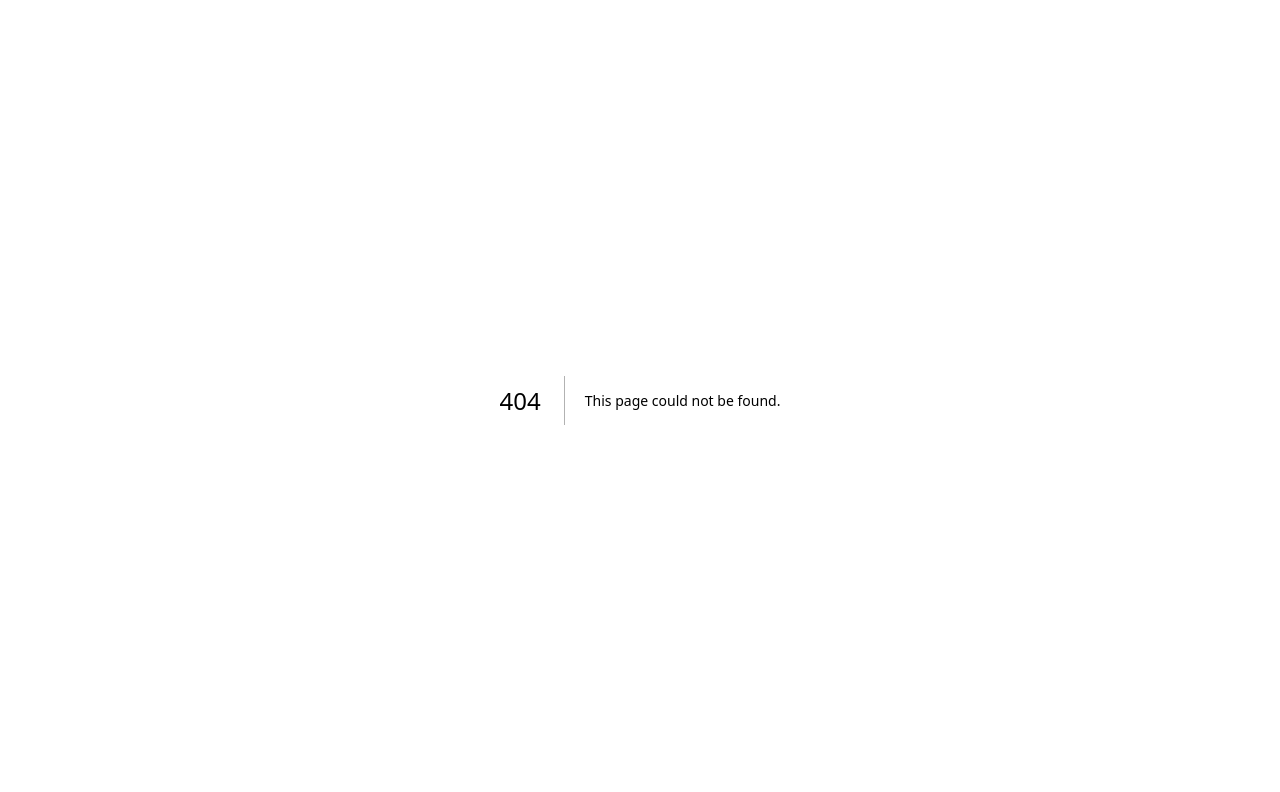
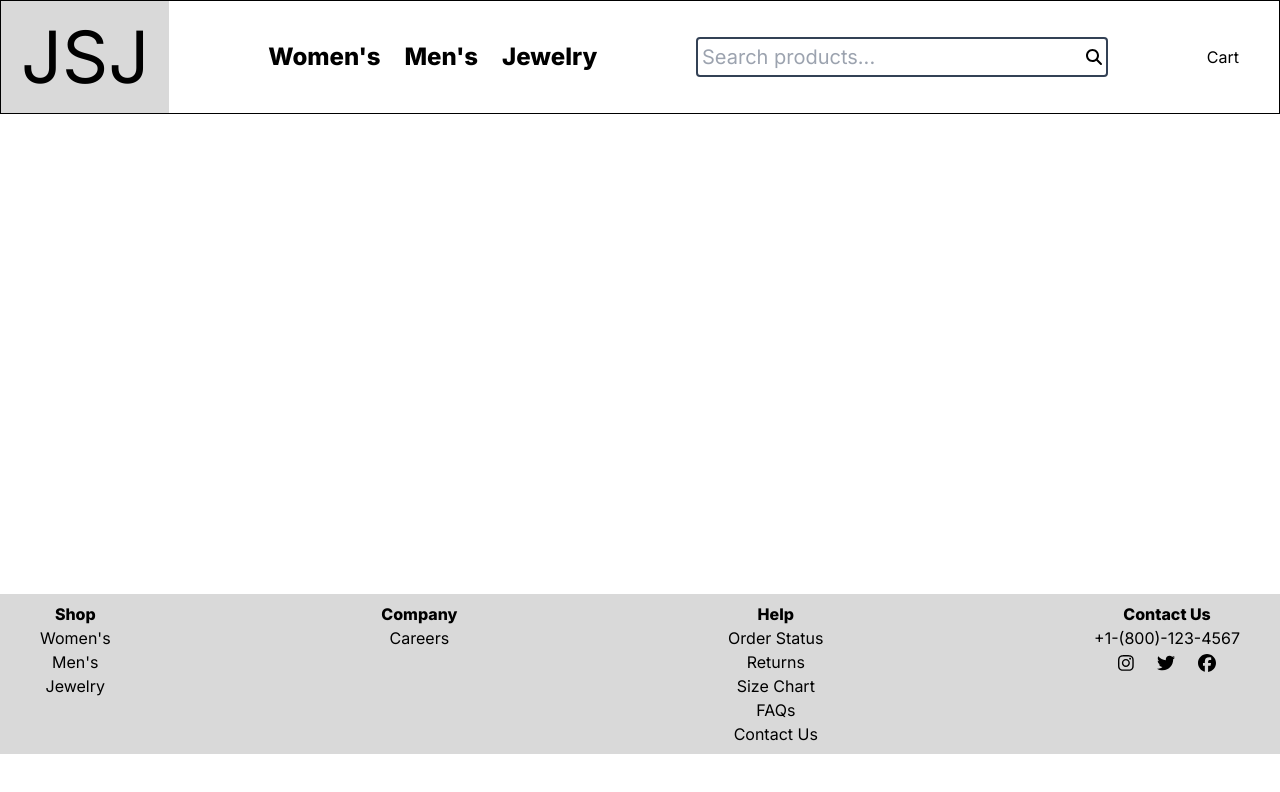
Before and after one commit to Jwensloff/JSJStorefront, a Next.js app: page /search-results in a window 1280 px wide. Before the commit this address had no page. Shown: the top 792 px of the page. Built offline with nearby package versions, Linux system fonts and the light colour scheme.

Commit message:
Add Search component and search page

```diff
--- a/package.json
+++ b/package.json
@@ -13,6 +13,7 @@
   "dependencies": {
     "@fortawesome/fontawesome-svg-core": "^6.5.1",
     "@fortawesome/free-brands-svg-icons": "^6.5.1",
+    "@fortawesome/free-solid-svg-icons": "^6.5.1",
     "@fortawesome/react-fontawesome": "^0.2.0",
     "next": "14.1.0",
     "react": "^18",
--- /dev/null
+++ b/src/app/(shop)/search-results/page.tsx
@@ -0,0 +1,51 @@
+"use client";
+import Footer from "@/src/components/Footer/Footer";
+import Header from "@/src/components/Header/Header";
+import ProductGrid from "@/src/components/ProductGrid/ProductGrid";
+import { ProductTypes } from "@/src/types";
+import { useSearchParams } from "next/navigation";
+import { useEffect, useState } from "react";
+
+export default function SearchResults() {
+  const [allProducts, setAllProducts] = useState<ProductTypes[]>();
+  const searchParams = useSearchParams();
+  const search = searchParams.get("search");
+
+  useEffect(() => {
+    const getUpdatedProductList = () => {
+      if (typeof window !== "undefined") {
+        let localStorage = window.localStorage;
+        let productArray = localStorage.getItem("allProductsArray");
+
+        if (productArray) {
+          return JSON.parse(productArray);
+        }
+      }
+    };
+
+    const updatedProducts = getUpdatedProductList();
+    setAllProducts(updatedProducts);
+  }, []);
+
+  const searchedProducts = allProducts?.filter((product) => {
+    return (
+      search &&
+      (product.title || product.description || product.category)
+        .toLowerCase()
+        .includes(search.toLowerCase())
+    );
+  });
+
+  return (
+    <>
+      <Header />
+      {searchedProducts?.length === 0 && (
+        <p className="px-2">
+          Sorry, no products match your search. Please try something else!
+        </p>
+      )}
+      <ProductGrid data={searchedProducts} />
+      <Footer />
+    </>
+  );
+}
--- a/src/components/Header/Header.tsx
+++ b/src/components/Header/Header.tsx
@@ -1,6 +1,7 @@
 "use client";
 import { usePathname } from "next/navigation";
 import Link from "next/link";
+import { Search } from "../Search/Search";
 
 export default function Header() {
   const pathname = usePathname();
@@ -39,7 +40,7 @@ export default function Header() {
           ))}
         </ul>
       </>
-      <div>Search</div>
+      <Search />
       <Link
         href="/shopping-cart"
         className="pr-10 cursor-pointer hover:underline"
--- a/src/components/ProductGrid/ProductGrid.tsx
+++ b/src/components/ProductGrid/ProductGrid.tsx
@@ -1,12 +1,10 @@
 "use client";
-import { useState } from "react";
-import mockData from "./mockData.json";
 import Image from "next/image";
 import type { ProductTypes } from "@/src/types";
 import Link from "next/link";
 
 interface ProductGridProps {
-  data: ProductTypes[] | [];
+  data: ProductTypes[] | undefined;
 }
 
 export default function ProductGrid({ data }: ProductGridProps) {
@@ -32,5 +30,5 @@ export default function ProductGrid({ data }: ProductGridProps) {
       </section>
     </Link>
   ));
-  return <div className="grid grid-cols-4 gap-8 p-5">{products}</div>;
+  return <div className="grid grid-cols-4 gap-8 p-5 h-[60vh]">{products}</div>;
 }
--- a/src/components/Search/Search.tsx
+++ b/src/components/Search/Search.tsx
@@ -1,33 +1,38 @@
 "use client";
+import { faMagnifyingGlass, faXmark } from "@fortawesome/free-solid-svg-icons";
+import { FontAwesomeIcon } from "@fortawesome/react-fontawesome";
+import { useRouter } from "next/navigation";
 import { useState } from "react";
 
-async function getAllProducts() {
-  "use server";
-  const res = await fetch("https://fakestoreapi.com/products");
-  if (!res.ok) {
-    throw new Error(`${res.status}: Failed to fetch all products`);
-  }
+export function Search() {
+  const [search, setSearch] = useState<string>("");
+  const router = useRouter();
 
-  return res.json();
-}
-// search all products
-// products are saved somewhere
-// getAllProducts- save it into state on main page
-// useEffect- user open apps- pass data into
-export async function Search() {
-  const [search, setSearch] = useState<string>("");
-  const allProducts = await getAllProducts();
   const handleChange = (e: React.ChangeEvent<HTMLInputElement>) => {
     setSearch(e.target.value);
   };
 
-  const handleClick = () => {
+  const handleClearSearch = () => {
     setSearch("");
   };
 
+  const createQueryString = (name: string, value: string) => {
+    const params = new URLSearchParams();
+    params.set(name, value);
+
+    return params.toString();
+  };
+
+  const handleSearch = () => {
+    router.push("/search-results" + "?" + createQueryString("search", search));
+  };
+
   return (
-    <div>
-      <label htmlFor="search">Search Products here</label>
+    <div className="border-2 border-slate-700 rounded ">
+      <div className="flex items-center p-1">
+        <label className="sr-only" htmlFor="search">
+          Search Products here
+        </label>
         <input
           id="search"
           type="text"
@@ -35,8 +40,25 @@ export async function Search() {
           placeholder="Search products..."
           value={search}
           onChange={handleChange}
+          className="w-96 text-xl outline-none"
         />
-      <button onClick={handleClick}>X</button>
+        {search && (
+          <button
+            aria-label="clear search"
+            className="pr-2 hover:text-sky-600"
+            onClick={handleClearSearch}
+          >
+            <FontAwesomeIcon size="lg" icon={faXmark} />
+          </button>
+        )}
+        <button
+          aria-label="search"
+          onClick={handleSearch}
+          className=" hover:text-sky-600"
+        >
+          <FontAwesomeIcon icon={faMagnifyingGlass} />
+        </button>
+      </div>
     </div>
   );
 }
```
Also changed, not shown: 2 other files (tests, documents, lock files or other folders). Lines whose indentation alone changed are shown as unchanged.
